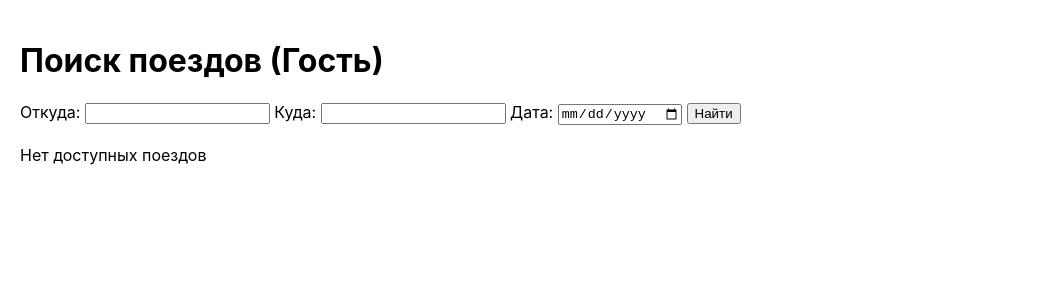
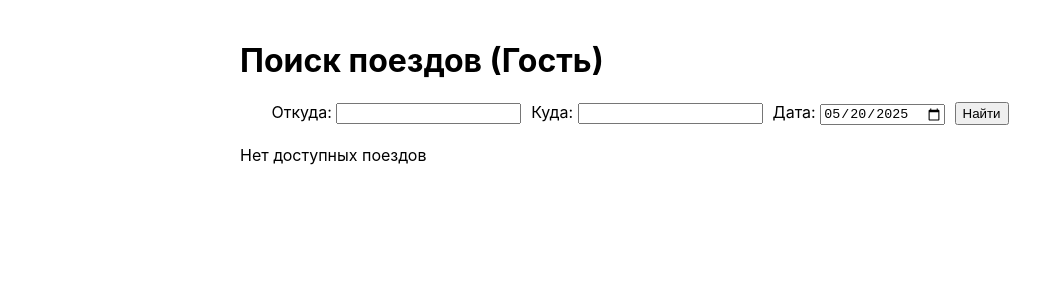
Before and after one commit to Mysski0m/RZD-tickets-frontend, a React (Create React App) app: page / in a window 1280 px wide. Both pictures are taken after a click on the button "Войти как гость". Shown: the top 300 px of the page, without its empty margins (0-1051 px from the left). Built offline with nearby package versions, Linux system fonts and the light colour scheme.

Commit message:
Little change in design

```diff
--- a/src/App.css
+++ b/src/App.css
@@ -1,38 +1,134 @@
-.App {
-  text-align: center;
+body {
+  margin: 0;
+  padding: 0;
+  font-family: -apple-system, BlinkMacSystemFont, 'Segoe UI', Roboto, 'Helvetica Neue',
+    Arial, 'Noto Sans', sans-serif, 'Apple Color Emoji', 'Segoe UI Emoji', 'Segoe UI Symbol';
+  background-color: #f6f8fa;
+  color: #333;
 }
 
-.App-logo {
-  height: 40vmin;
-  pointer-events: none;
+h1, h2, h3, h4 {
+  margin: 0.5rem 0;
 }
 
-@media (prefers-reduced-motion: no-preference) {
-  .App-logo {
-    animation: App-logo-spin infinite 20s linear;
-  }
+.container {
+  max-width: 900px;
+  margin: 0 auto;
+  padding: 20px;
+  background-color: #fff;
+  border-radius: 12px;
+  box-shadow: 0 2px 8px rgba(0, 0, 0, 0.05);
 }
 
-.App-header {
-  background-color: #282c34;
-  min-height: 100vh;
+form {
+  display: flex;
+  flex-wrap: wrap;
+  gap: 10px;
+  margin-bottom: 20px;
+}
+
+form label {
   display: flex;
   flex-direction: column;
+  font-size: 0.9rem;
+}
+
+input[type="text"],
+input[type="date"] {
+  padding: 6px 10px;
+  border: 1px solid #ccc;
+  border-radius: 6px;
+  font-size: 0.9rem;
+}
+
+button {
+  background-color: #007bff;
+  color: white;
+  border: none;
+  border-radius: 6px;
+  padding: 8px 16px;
+  font-size: 1rem;
+  cursor: pointer;
+  transition: background-color 0.2s ease-in-out;
+}
+
+button:hover {
+  background-color: #0056b3;
+}
+
+.train-card {
+  border: 1px solid #ddd;
+  border-radius: 8px;
+  padding: 15px;
+  margin-bottom: 12px;
+  background-color: #fafafa;
+  cursor: pointer;
+  transition: box-shadow 0.2s ease-in-out;
+}
+
+.train-card:hover {
+  box-shadow: 0 2px 10px rgba(0, 0, 0, 0.08);
+}
+
+.train-card h3 {
+  font-size: 1.1rem;
+  color: #333;
+}
+
+.wagon {
+  margin-top: 10px;
+}
+
+.wagon h4 {
+  font-size: 1rem;
+  margin-bottom: 8px;
+}
+
+.seats-grid {
+  display: flex;
+  flex-wrap: wrap;
+  gap: 6px;
+}
+
+.seat {
+  width: 32px;
+  height: 32px;
+  border-radius: 4px;
+  font-size: 0.8rem;
+  font-weight: bold;
+  display: flex;
   align-items: center;
   justify-content: center;
-  font-size: calc(10px + 2vmin);
+  background-color: gray;
   color: white;
+  cursor: pointer;
 }
 
-.App-link {
-  color: #61dafb;
+.seat.available {
+  background-color: green;
 }
 
-@keyframes App-logo-spin {
-  from {
-    transform: rotate(0deg);
-  }
-  to {
-    transform: rotate(360deg);
-  }
+.seat.unavailable {
+  background-color: gray;
 }
+
+.loading {
+  text-align: center;
+  font-size: 1rem;
+  color: #666;
+  margin-top: 10px;
+}
+
+.app-container {
+  padding: 20px;
+  max-width: 800px;
+  margin: 0 auto;
+  font-family: Arial, sans-serif;
+}
+
+.loading-message {
+  text-align: center;
+  font-size: 18px;
+  color: #333;
+  margin-top: 20px;
+}
--- a/src/App.js
+++ b/src/App.js
@@ -3,7 +3,6 @@
 import SearchForm from './components/SearchForm';
 import TrainResults from './components/TrainResults';
 import LoginForm from './components/LoginForm';
-import { searchTrains } from './api/api'; // НЕ забудь импортировать функцию!
 
 const MainApp = () => {
   const { user } = useAuth();
@@ -11,46 +10,32 @@
   const [fromCode, setFromCode] = useState('');
   const [toCode, setToCode] = useState('');
   const [selectedDate, setSelectedDate] = useState('');
-  const [loading, setLoading] = useState(false);
+  const [loading, setLoading] = useState(false); // состояние загрузки
 
-  const handleSearch = async (searchMeta) => {
-    try {
+  const handleSearch = async (dataOrFunc, searchMeta) => {
+    if (typeof dataOrFunc === 'function') {
       setLoading(true);
+      return;
+    }
 
-      const data = await searchTrains({
-        from_code: searchMeta.from_code,
-        to_code: searchMeta.to_code,
-        date: searchMeta.date,
-      });
-
-      setResults(data);
+    setResults(dataOrFunc);
+    if (searchMeta) {
       setFromCode(searchMeta.from_code);
       setToCode(searchMeta.to_code);
       setSelectedDate(searchMeta.date);
-    } catch (error) {
-      console.error('Ошибка при загрузке поездов:', error);
-      alert('Не удалось загрузить поезда');
-    } finally {
-      setLoading(false);
     }
+    setLoading(false);
   };
 
   if (!user) return <LoginForm />;
 
   return (
-    <div style={{ padding: '20px' }}>
+    <div style={{ padding: '20px', maxWidth: 800, margin: '0 auto' }}>
       <h1>Поиск поездов {user?.guest ? '(Гость)' : ''}</h1>
-
-      <SearchForm
-        onSearch={(data, meta) => {
-          // Поменяем вызов на новый формат
-          handleSearch(meta);
-        }}
-      />
-
-      {loading && <p>Загрузка поездов...</p>}
-
-      {!loading && (
+      <SearchForm onSearch={handleSearch} />
+      {loading ? (
+        <p style={{ textAlign: 'center' }}>Загрузка поездов...</p>
+      ) : (
         <TrainResults
           results={results}
           fromCode={fromCode}
--- a/src/components/SearchForm.js
+++ b/src/components/SearchForm.js
@@ -12,10 +12,12 @@
   const from_code = from;
   const to_code = to;
 
-    // Форматируем дату в DD.MM.YYYY
   const formattedDate = new Date(date).toLocaleDateString('ru-RU');
 
   try {
+
+    onSearch(() => {});
+
     const results = await searchTrains({
       from_code,
       to_code,
@@ -34,7 +36,7 @@
 };
 
   return (
-    <form onSubmit={handleSubmit} style={{ marginBottom: 20 }}>
+    <form onSubmit={handleSubmit} style={{ marginBottom: 20, display: 'flex', gap: 10, flexWrap: 'wrap', justifyContent: 'center' }}>
       <label>
         Откуда:{' '}
         <input
@@ -42,7 +44,7 @@
           onChange={(e) => setFrom(e.target.value)}
           required
         />
-      </label>{' '}
+      </label>
       <label>
         Куда:{' '}
         <input
@@ -50,16 +52,16 @@
           onChange={(e) => setTo(e.target.value)}
           required
         />
-      </label>{' '}
+      </label>
       <label>
         Дата:{' '}
         <input
           type="date"
-          value={date}
+          value={date instanceof Date ? date.toISOString().substring(0, 10) : date}
           onChange={(e) => setDate(e.target.value)}
           required
         />
-      </label>{' '}
+      </label>
       <button type="submit">Найти</button>
     </form>
   );
```
Lines whose indentation alone changed are shown as unchanged.
